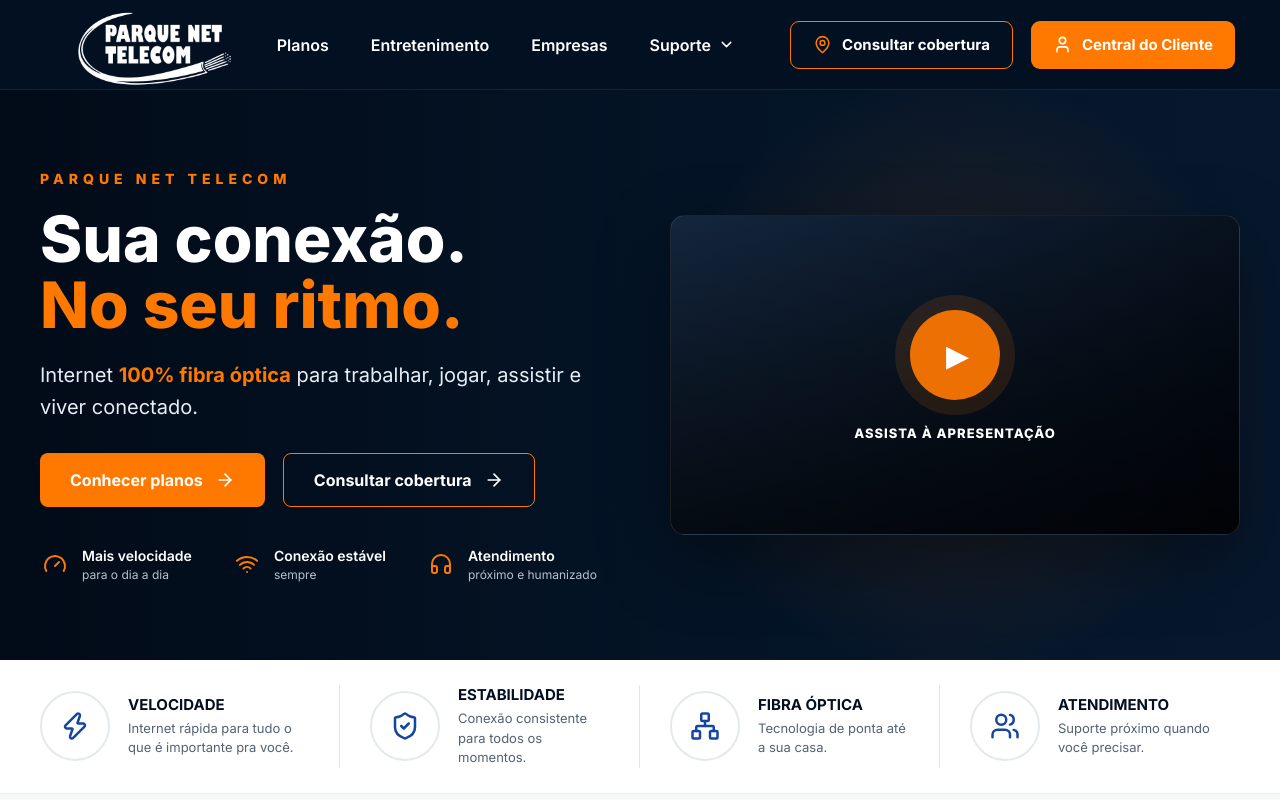
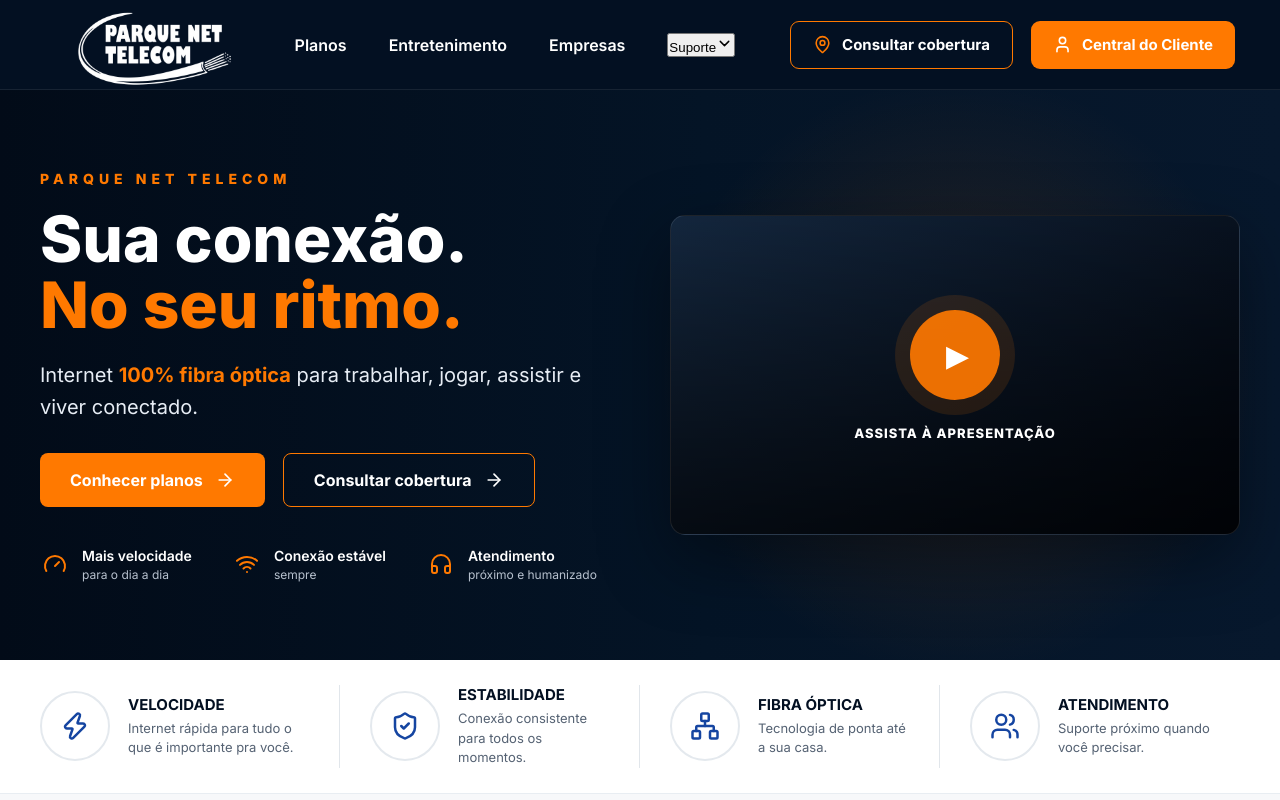
Before and after one commit to mkdiass/pqn, a Next.js app: page / in a window 1280 px wide. Shown: the top 800 px of the page. Built offline with nearby package versions, Linux system fonts and the light colour scheme.

Commit message:
feat: adiciona menu de suporte interativo na navbar

```diff
--- a/components/layout/navbar.tsx
+++ b/components/layout/navbar.tsx
@@ -2,13 +2,15 @@
 
 import Image from "next/image";
 import Link from "next/link";
-import { ChevronDown, MapPin, User } from "lucide-react";
+import { ChevronDown, MapPin, User, Wifi, MessageCircle, FileQuestion, Headphones } from "lucide-react";
+import { useState } from "react";
 
 export function Navbar() {
+  const [supportOpen, setSupportOpen] = useState(false);
+
   return (
     <header className="navbar">
       <div className="navbar-container">
-
         <Link href="/" className="logo-link">
           <Image
             src="/logo/logoPQN.png"
@@ -21,40 +23,54 @@
         </Link>
 
         <nav className="nav-links">
+          <Link href="/planos">Planos</Link>
+          <Link href="/entretenimento">Entretenimento</Link>
+          <Link href="/empresas">Empresas</Link>
 
-          <Link href="/planos">
-            Planos
-          </Link>
+          <div className="nav-dropdown">
+            <button
+              type="button"
+              className={`nav-dropdown-trigger ${supportOpen ? "is-open" : ""}`}
+              onClick={() => setSupportOpen((value) => !value)}
+              aria-expanded={supportOpen}
+            >
+              Suporte
+              <ChevronDown size={17} />
+            </button>
 
-          <Link href="/entretenimento">
-            Entretenimento
-          </Link>
-
-          <Link href="/empresas">
-            Empresas
-          </Link>
-
-          <Link href="/suporte" className="nav-support">
-            Suporte
-            <ChevronDown size={17} />
-          </Link>
-
+            {supportOpen && (
+              <div className="nav-dropdown-menu">
+                <Link href="/suporte?assunto=internet" onClick={() => setSupportOpen(false)}>
+                  <Wifi size={18} />
+                  <span><strong>Sem internet</strong><small>Resolva problemas de conexão</small></span>
+                </Link>
+                <Link href="/suporte?assunto=atendimento" onClick={() => setSupportOpen(false)}>
+                  <Headphones size={18} />
+                  <span><strong>Atendimento</strong><small>Fale com nossa equipe</small></span>
+                </Link>
+                <Link href="/suporte?assunto=whatsapp" onClick={() => setSupportOpen(false)}>
+                  <MessageCircle size={18} />
+                  <span><strong>WhatsApp</strong><small>Atendimento rápido</small></span>
+                </Link>
+                <Link href="/suporte?assunto=financeiro" onClick={() => setSupportOpen(false)}>
+                  <FileQuestion size={18} />
+                  <span><strong>Financeiro</strong><small>Faturas e pagamentos</small></span>
+                </Link>
+              </div>
+            )}
+          </div>
         </nav>
 
         <div className="nav-actions">
-
           <Link href="/cobertura" className="coverage-button">
             <MapPin size={19} />
             Consultar cobertura
           </Link>
-
           <Link href="/cliente" className="client-button">
             <User size={19} />
             Central do Cliente
           </Link>
-
         </div>
-
       </div>
     </header>
   );
```
